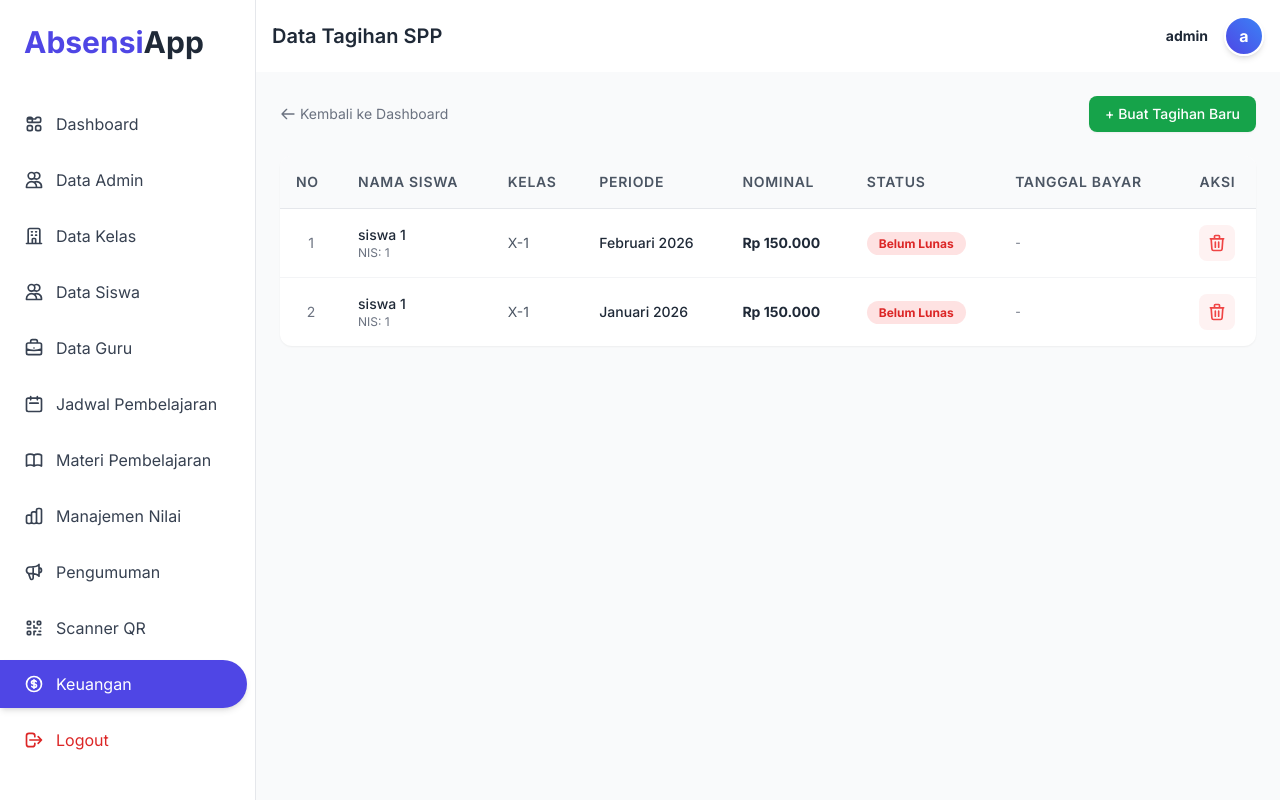
After one commit to muhfahmm/absensi-digital, a PHP site: page /absensi-digital/app/pages/admin/keuangan/data_tagihan.php in a window 1280 px wide. The commit adds this page. Run offline with PHP 8.4, Linux system fonts and the light colour scheme; a user stored in the database is signed in; data comes from the database, SQL or seed files in the repository; some libraries are stand-ins or nearby versions.

Commit message:
absensi digital

```diff
--- /dev/null
+++ b/app/pages/admin/keuangan/data_tagihan.php
@@ -0,0 +1,162 @@
+<?php
+// app/pages/admin/keuangan/data_tagihan.php
+require_once '../../../functions/helpers.php';
+require_once '../../../functions/auth.php';
+require_once '../../../layouts/header.php';
+require_once '../../../config/database.php';
+
+// Proteksi halaman admin
+check_login('admin');
+
+$admin_name = $_SESSION['admin_nama'] ?? 'Admin';
+$initial = substr($admin_name, 0, 1);
+
+// Handle Delete
+if (isset($_POST['delete_id'])) {
+    $id = $_POST['delete_id'];
+    try {
+        $stmt = $pdo->prepare("DELETE FROM tb_tagihan_spp WHERE id = ?");
+        $stmt->execute([$id]);
+        $success_msg = "Tagihan berhasil dihapus.";
+    } catch (PDOException $e) {
+        $error_msg = "Gagal menghapus: " . $e->getMessage();
+    }
+}
+
+// Ambil Data Tagihan
+try {
+    $query = "
+        SELECT
+            t.*,
+            s.nama_lengkap,
+            s.nis,
+            k.nama_kelas
+        FROM tb_tagihan_spp t
+        JOIN tb_siswa s ON t.user_id = s.id
+        LEFT JOIN tb_kelas k ON s.id_kelas = k.id
+        ORDER BY t.created_at DESC
+    ";
+    $stmt = $pdo->query($query);
+    $tagihan_list = $stmt->fetchAll();
+} catch (PDOException $e) {
+    die("Error Database: " . $e->getMessage());
+}
+
+// Helper nama bulan
+function getBulan($num) {
+    $months = [
+        1 => 'Januari', 2 => 'Februari', 3 => 'Maret', 4 => 'April',
+        5 => 'Mei', 6 => 'Juni', 7 => 'Juli', 8 => 'Agustus',
+        9 => 'September', 10 => 'Oktober', 11 => 'November', 12 => 'Desember'
+    ];
+    return $months[$num] ?? '';
+}
+?>
+
+<div class="flex h-screen bg-gray-50">
+    <!-- Sidebar -->
+    <?php include '../../../layouts/sidebar.php'; ?>
+
+    <!-- Content -->
+    <div class="flex-1 flex flex-col overflow-hidden">
+        <!-- Top Header -->
+        <header class="bg-white shadow-sm p-4 flex justify-between items-center">
+            <h2 class="text-xl font-semibold text-gray-800">Data Tagihan SPP</h2>
+            <div class="flex items-center space-x-4">
+                <div class="text-right">
+                    <p class="text-sm font-bold text-gray-800"><?= $admin_name ?></p>
+                </div>
+                <div class="h-10 w-10 rounded-full bg-gradient-to-tr from-indigo-600 to-blue-500 text-white flex items-center justify-center font-bold shadow-md border-2 border-white"><?= $initial ?></div>
+            </div>
+        </header>
+
+        <!-- Main Content -->
+        <main class="flex-1 overflow-x-hidden overflow-y-auto bg-gray-50 p-6">
+
+            <div class="mb-6 flex justify-between items-center">
+                <a href="index.php" class="text-sm text-gray-500 hover:text-indigo-600 flex items-center">
+                    <svg class="w-4 h-4 mr-1" fill="none" stroke="currentColor" viewBox="0 0 24 24"><path stroke-linecap="round" stroke-linejoin="round" stroke-width="2" d="M10 19l-7-7m0 0l7-7m-7 7h18"></path></svg>
+                    Kembali ke Dashboard
+                </a>
+                <a href="buat_tagihan.php" class="bg-green-600 hover:bg-green-700 text-white px-4 py-2 rounded-lg text-sm font-medium shadow-sm transition">
+                    + Buat Tagihan Baru
+                </a>
+            </div>
+
+            <?php if (isset($success_msg)): ?>
+                <div class="bg-green-100 border border-green-200 text-green-700 px-4 py-3 rounded mb-4">
+                    <?= $success_msg ?>
+                </div>
+            <?php endif; ?>
+
+            <?php if (isset($error_msg)): ?>
+                <div class="bg-red-100 border border-red-200 text-red-700 px-4 py-3 rounded mb-4">
+                    <?= $error_msg ?>
+                </div>
+            <?php endif; ?>
+
+            <!-- Table -->
+            <div class="bg-white rounded-xl shadow-sm overflow-hidden">
+                <div class="overflow-x-auto">
+                    <table class="w-full text-left border-collapse">
+                        <thead>
+                            <tr class="bg-gray-50 text-gray-600 text-sm uppercase tracking-wider">
+                                <th class="p-4 font-semibold border-b">No</th>
+                                <th class="p-4 font-semibold border-b">Nama Siswa</th>
+                                <th class="p-4 font-semibold border-b">Kelas</th>
+                                <th class="p-4 font-semibold border-b">Periode</th>
+                                <th class="p-4 font-semibold border-b">Nominal</th>
+                                <th class="p-4 font-semibold border-b">Status</th>
+                                <th class="p-4 font-semibold border-b">Tanggal Bayar</th>
+                                <th class="p-4 font-semibold border-b text-center">Aksi</th>
+                            </tr>
+                        </thead>
+                        <tbody class="text-sm divide-y divide-gray-100">
+                            <?php if(empty($tagihan_list)): ?>
+                                <tr>
+                                    <td colspan="8" class="p-8 text-center text-gray-400">Belum ada data tagihan.</td>
+                                </tr>
+                            <?php else: ?>
+                                <?php foreach($tagihan_list as $i => $row): ?>
+                                <tr class="hover:bg-gray-50 transition">
+                                    <td class="p-4 text-gray-500 text-center"><?= $i+1 ?></td>
+                                    <td class="p-4">
+                                        <div class="font-medium text-gray-800"><?= htmlspecialchars($row['nama_lengkap']) ?></div>
+                                        <div class="text-xs text-gray-500">NIS: <?= htmlspecialchars($row['nis']) ?></div>
+                                    </td>
+                                    <td class="p-4 text-gray-600"><?= htmlspecialchars($row['nama_kelas'] ?? '-') ?></td>
+                                    <td class="p-4 text-gray-800 font-medium">
+                                        <?= getBulan($row['bulan']) ?> <?= $row['tahun'] ?>
+                                    </td>
+                                    <td class="p-4 text-gray-800 font-bold">Rp <?= number_format($row['nominal_tagihan'], 0, ',', '.') ?></td>
+                                    <td class="p-4">
+                                        <?php if($row['status_bayar'] == 'lunas'): ?>
+                                            <span class="px-3 py-1 rounded-full text-xs font-bold bg-green-100 text-green-600">Lunas</span>
+                                        <?php else: ?>
+                                            <span class="px-3 py-1 rounded-full text-xs font-bold bg-red-100 text-red-600">Belum Lunas</span>
+                                        <?php endif; ?>
+                                    </td>
+                                    <td class="p-4 text-gray-500 text-xs">
+                                        <?= $row['tanggal_bayar'] ? date('d M Y H:i', strtotime($row['tanggal_bayar'])) : '-' ?>
+                                    </td>
+                                    <td class="p-4 text-center">
+                                        <form method="POST" onsubmit="return confirm('Apakah Anda yakin ingin menghapus tagihan ini?');">
+                                            <input type="hidden" name="delete_id" value="<?= $row['id'] ?>">
+                                            <button type="submit" class="text-red-500 hover:text-red-700 bg-red-50 p-2 rounded-lg transition" title="Hapus">
+                                                <svg class="w-5 h-5" fill="none" stroke="currentColor" viewBox="0 0 24 24"><path stroke-linecap="round" stroke-linejoin="round" stroke-width="2" d="M19 7l-.867 12.142A2 2 0 0116.138 21H7.862a2 2 0 01-1.995-1.858L5 7m5 4v6m4-6v6m1-10V4a1 1 0 00-1-1h-4a1 1 0 00-1 1v3M4 7h16"></path></svg>
+                                            </button>
+                                        </form>
+                                    </td>
+                                </tr>
+                                <?php endforeach; ?>
+                            <?php endif; ?>
+                        </tbody>
+                    </table>
+                </div>
+            </div>
+
+        </main>
+    </div>
+</div>
+
+<?php require_once '../../../layouts/footer.php'; ?>
--- a/app/pages/admin/keuangan/index.php
+++ b/app/pages/admin/keuangan/index.php
@@ -113,7 +113,7 @@ try {
                     <svg class="w-5 h-5 mr-2" fill="none" stroke="currentColor" viewBox="0 0 24 24"><path stroke-linecap="round" stroke-linejoin="round" stroke-width="2" d="M10.325 4.317c.426-1.756 2.924-1.756 3.35 0a1.724 1.724 0 002.573 1.066c1.543-.94 3.31.826 2.37 2.37a1.724 1.724 0 001.065 2.572c1.756.426 1.756 2.924 0 3.35a1.724 1.724 0 00-1.066 2.573c.94 1.543-.826 3.31-2.37 2.37a1.724 1.724 0 00-2.572 1.065c-.426 1.756-2.924 1.756-3.35 0a1.724 1.724 0 00-2.573-1.066c-1.543.94-3.31-.826-2.37-2.37a1.724 1.724 0 00-1.065-2.572c-1.756-.426-1.756-2.924 0-3.35a1.724 1.724 0 001.066-2.573c-.94-1.543.826-3.31 2.37-2.37.996.608 2.296.07 2.572-1.065z"></path><path stroke-linecap="round" stroke-linejoin="round" stroke-width="2" d="M15 12a3 3 0 11-6 0 3 3 0 016 0z"></path></svg>
                     Setting Biaya SPP (Gedung)
                 </a>
-                <a href="#" class="bg-white p-4 rounded-xl shadow-sm hover:shadow-md transition flex items-center justify-center text-blue-600 font-semibold border border-blue-100">
+                <a href="data_tagihan.php" class="bg-white p-4 rounded-xl shadow-sm hover:shadow-md transition flex items-center justify-center text-blue-600 font-semibold border border-blue-100">
                     <svg class="w-5 h-5 mr-2" fill="none" stroke="currentColor" viewBox="0 0 24 24"><path stroke-linecap="round" stroke-linejoin="round" stroke-width="2" d="M9 12h6m-6 4h6m2 5H7a2 2 0 01-2-2V5a2 2 0 012-2h5.586a1 1 0 01.707.293l5.414 5.414a1 1 0 01.293.707V19a2 2 0 01-2 2z"></path></svg>
                     Data Tagihan
                 </a>
```
